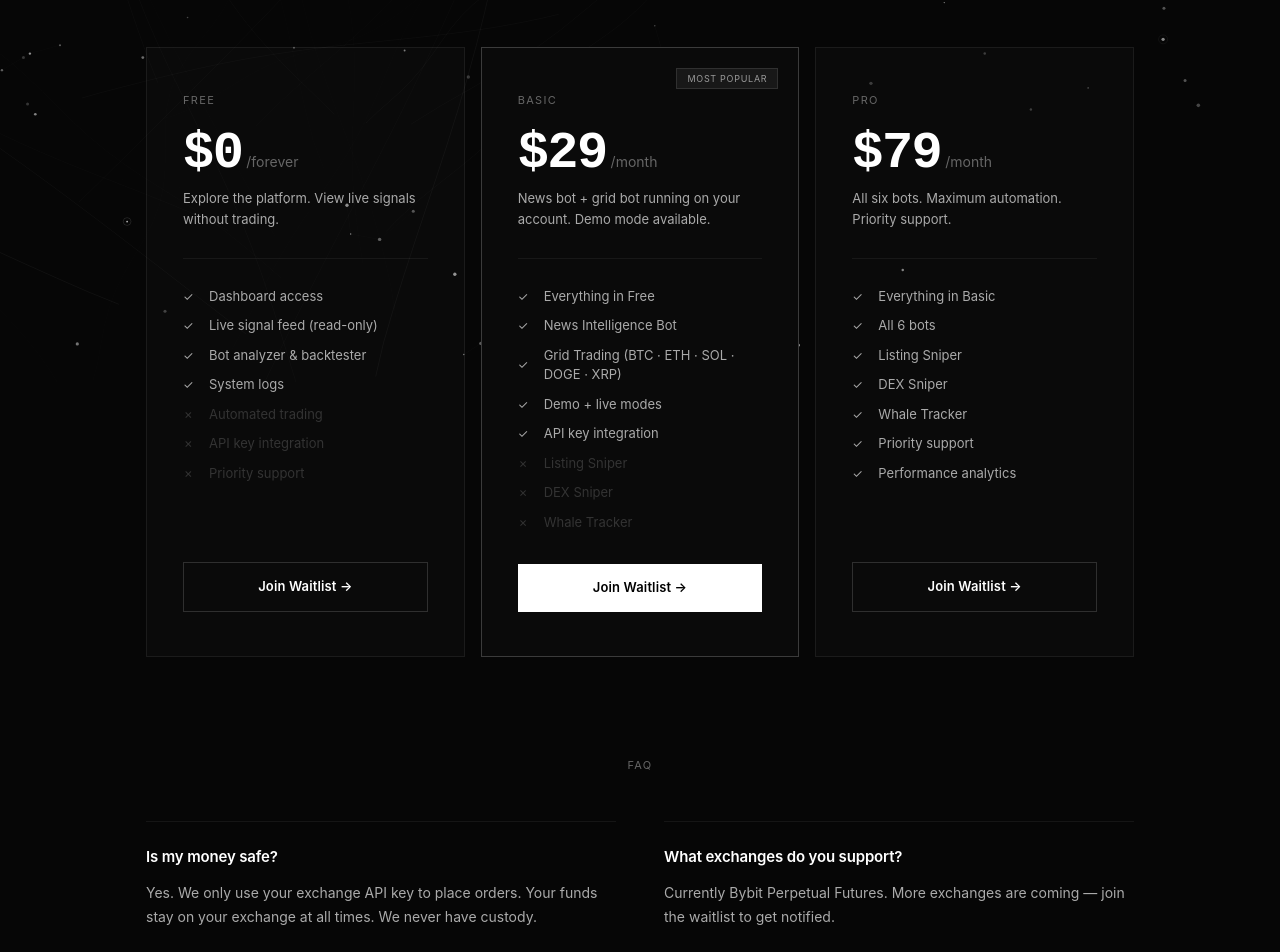
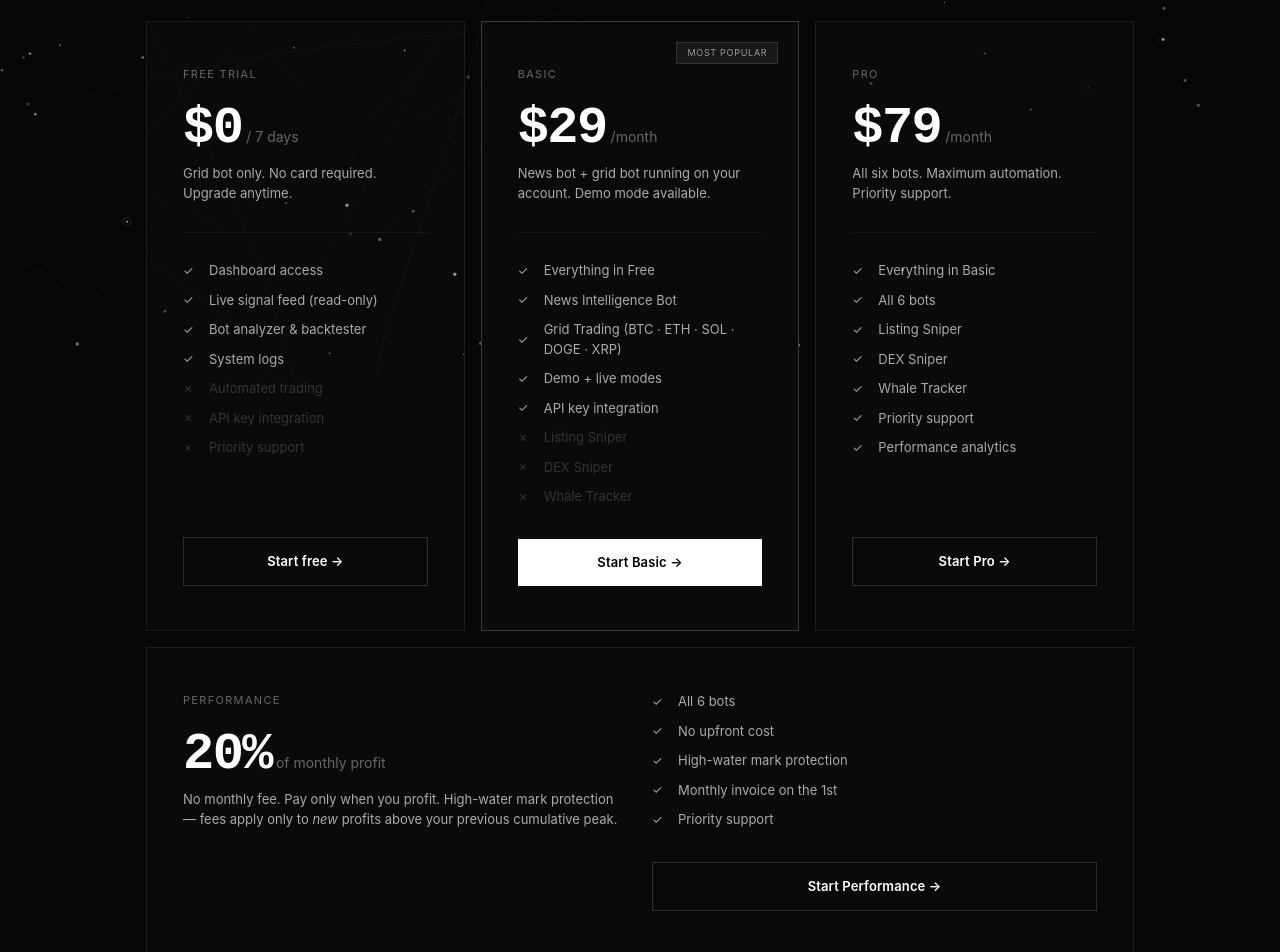
Before and after one commit to Poxcoin/botgrid, a React (Vite) app in the folder frontend/: page /pricing in a window 1280 px wide. Shown: the part 418-1370 px from the top of the page. Built offline with nearby package versions, Linux system fonts and the light colour scheme; no server answers.

Commit message:
feat: PricingPage — real checkout buttons + Performance plan card

```diff
--- a/frontend/src/pages/PricingPage.jsx
+++ b/frontend/src/pages/PricingPage.jsx
@@ -1,4 +1,4 @@
-import React, { useEffect } from 'react';
+import React, { useEffect, useState } from 'react';
 import LandingHeader from '@/components/landing/LandingHeader';
 import LandingFooter from '@/components/landing/LandingFooter';
 
@@ -222,6 +222,8 @@ const BASIC_OFF = ['Listing Sniper', 'DEX Sniper', 'Whale Tracker'];
 
 const PRO_ON = ['Everything in Basic', 'All 6 bots', 'Listing Sniper', 'DEX Sniper', 'Whale Tracker', 'Priority support', 'Performance analytics'];
 
+const PERFORMANCE_ON = ['All 6 bots', 'No upfront cost', 'High-water mark protection', 'Monthly invoice on the 1st', 'Priority support'];
+
 const FAQS = [
   {
     q: 'Is my money safe?',
@@ -252,6 +254,31 @@ function FeatureRow({ on, text }) {
 
 export default function PricingPage() {
   useEffect(() => { window.scrollTo(0, 0); }, []);
+  const [loading, setLoading] = useState(null);
+
+  async function startCheckout(plan) {
+    const token = localStorage.getItem('kado_token');
+    if (!token) { window.location.href = '/register'; return; }
+    setLoading(plan);
+    try {
+      const res = await fetch('/api/billing/checkout', {
+        method: 'POST',
+        headers: { Authorization: `Bearer ${token}`, 'Content-Type': 'application/json' },
+        body: JSON.stringify({ plan }),
+      });
+      if (!res.ok) {
+        const err = await res.json();
+        alert(err.detail || 'Checkout failed');
+        setLoading(null);
+        return;
+      }
+      const { url } = await res.json();
+      window.location.href = url;
+    } catch {
+      alert('Checkout unavailable — try again');
+      setLoading(null);
+    }
+  }
 
   return (
     <div style={S.page}>
@@ -260,10 +287,10 @@ export default function PricingPage() {
       {/* Hero */}
       <div style={S.wrap} className="px-5 md:px-14">
         <div style={S.hero}>
-          <div style={S.badge}>3 Plans · Cancel Anytime</div>
+          <div style={S.badge}>4 Plans · Cancel Anytime</div>
           <h1 style={S.h1}>SIMPLE PRICING.</h1>
           <p style={S.subtitle}>
-            No hidden fees. No lock-in. Start free and upgrade when you're ready.
+            No hidden fees. No lock-in. Start with a 7-day free trial.
           </p>
         </div>
       </div>
@@ -275,20 +302,20 @@ export default function PricingPage() {
 
             {/* FREE */}
             <div style={S.card}>
-              <div style={S.cardLabel}>FREE</div>
+              <div style={S.cardLabel}>FREE TRIAL</div>
               <div style={S.priceRow}>
                 <span style={S.priceBig}>$0</span>
-                <span style={S.pricePer}>/forever</span>
+                <span style={S.pricePer}>/ 7 days</span>
               </div>
               <p style={S.cardDesc}>
-                Explore the platform. View live signals without trading.
+                Grid bot only. No card required. Upgrade anytime.
               </p>
               <ul style={S.featureList}>
                 {FREE_ON.map((f)  => <FeatureRow key={f} on={true}  text={f} />)}
                 {FREE_OFF.map((f) => <FeatureRow key={f} on={false} text={f} />)}
               </ul>
               <div style={S.ctaWrap}>
-                <a href="/waitlist" style={S.btnGhost}>Join Waitlist →</a>
+                <a href="/register" style={S.btnGhost}>Start free →</a>
               </div>
             </div>
 
@@ -308,7 +335,13 @@ export default function PricingPage() {
                 {BASIC_OFF.map((f) => <FeatureRow key={f} on={false} text={f} />)}
               </ul>
               <div style={S.ctaWrap}>
-                <a href="/waitlist" style={S.btnPrimary}>Join Waitlist →</a>
+                <button
+                  onClick={() => startCheckout('basic')}
+                  disabled={!!loading}
+                  style={{ ...S.btnPrimary, opacity: loading === 'basic' ? 0.6 : 1, cursor: loading ? 'default' : 'pointer' }}
+                >
+                  {loading === 'basic' ? 'Redirecting…' : 'Start Basic →'}
+                </button>
               </div>
             </div>
 
@@ -326,11 +359,48 @@ export default function PricingPage() {
                 {PRO_ON.map((f) => <FeatureRow key={f} on={true} text={f} />)}
               </ul>
               <div style={S.ctaWrap}>
-                <a href="/waitlist" style={S.btnGhost}>Join Waitlist →</a>
+                <button
+                  onClick={() => startCheckout('pro')}
+                  disabled={!!loading}
+                  style={{ ...S.btnGhost, opacity: loading === 'pro' ? 0.6 : 1, cursor: loading ? 'default' : 'pointer' }}
+                >
+                  {loading === 'pro' ? 'Redirecting…' : 'Start Pro →'}
+                </button>
               </div>
             </div>
 
           </div>
+
+          {/* PERFORMANCE — full width below */}
+          <div style={{ ...S.card, marginTop: 16 }}>
+            <div style={{ display: 'flex', alignItems: 'flex-start', justifyContent: 'space-between', flexWrap: 'wrap', gap: 24 }}>
+              <div style={{ flex: 1, minWidth: 260 }}>
+                <div style={S.cardLabel}>PERFORMANCE</div>
+                <div style={S.priceRow}>
+                  <span style={S.priceBig}>20%</span>
+                  <span style={S.pricePer}>of monthly profit</span>
+                </div>
+                <p style={{ ...S.cardDesc, borderBottom: 'none', paddingBottom: 0 }}>
+                  No monthly fee. Pay only when you profit. High-water mark protection — fees apply only to <em>new</em> profits above your previous cumulative peak.
+                </p>
+              </div>
+              <div style={{ flex: 1, minWidth: 200 }}>
+                <ul style={{ ...S.featureList, marginBottom: 0 }}>
+                  {PERFORMANCE_ON.map((f) => <FeatureRow key={f} on={true} text={f} />)}
+                </ul>
+                <div style={S.ctaWrap}>
+                  <button
+                    onClick={() => startCheckout('performance')}
+                    disabled={!!loading}
+                    style={{ ...S.btnGhost, opacity: loading === 'performance' ? 0.6 : 1, cursor: loading ? 'default' : 'pointer' }}
+                  >
+                    {loading === 'performance' ? 'Redirecting…' : 'Start Performance →'}
+                  </button>
+                </div>
+              </div>
+            </div>
+          </div>
+
         </div>
       </div>
 
```
